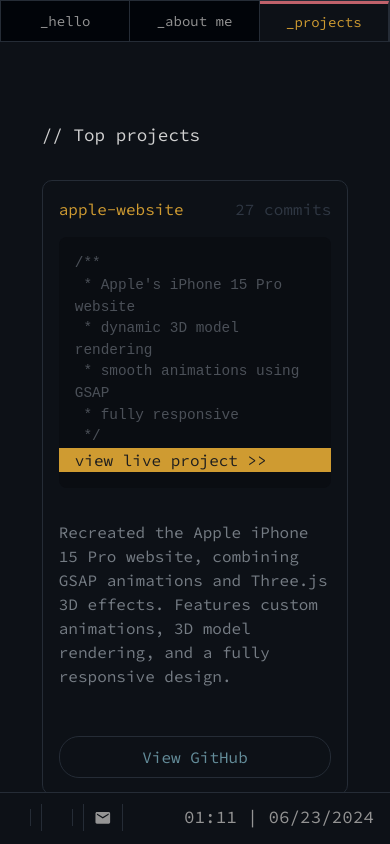
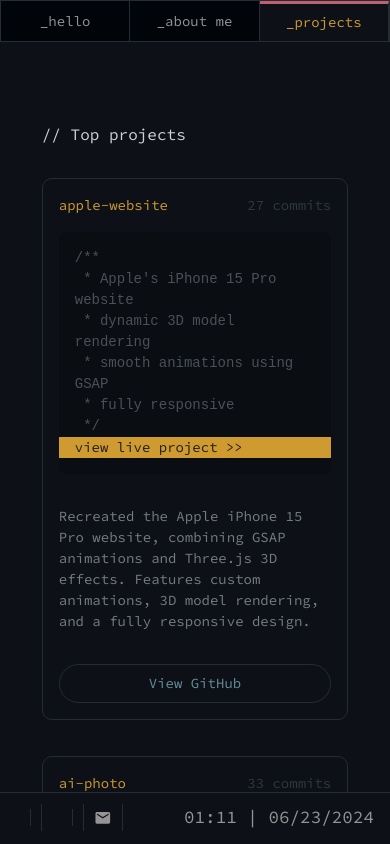
Before and after one commit to jung-eugene/portfolio, a Next.js app: page /project in a window 390 px wide. Built offline with nearby package versions, Linux system fonts and the light colour scheme; some icons are missing.

Commit message:
add mobile query to project styling

```diff
--- a/styles/Project.module.css
+++ b/styles/Project.module.css
@@ -104,6 +104,7 @@
 .description {
   color: #757c84;
   margin-top: 1rem;
+  font-size: 1rem;
 }
 
 .githubButton {
@@ -117,6 +118,7 @@
   transition: background-color 0.3s ease, color 0.3s ease;
   margin-top: 3rem;
   text-align: center;
+  font-size: 1rem;
 }
 
 .githubButton:hover {
@@ -153,3 +155,21 @@
     width: 100%;
   }
 }
+
+/* For phones */
+.heading {
+  font-size: 16px;
+}
+.title,
+.commits,
+.button,
+.codeBlock,
+.description,
+.githubButton {
+  font-size: 14px;
+  font-weight: normal;
+}
+
+.githubButton {
+  margin-top: 2rem;
+}
```
